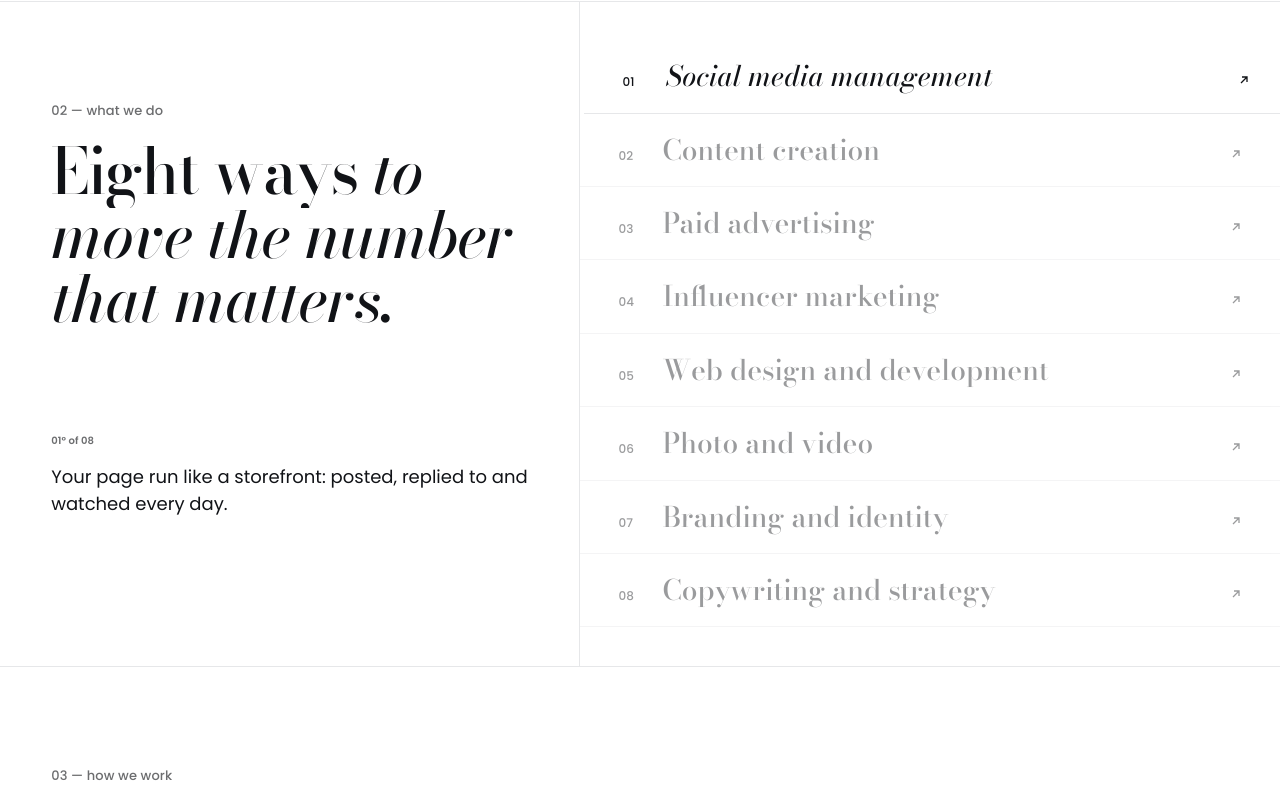
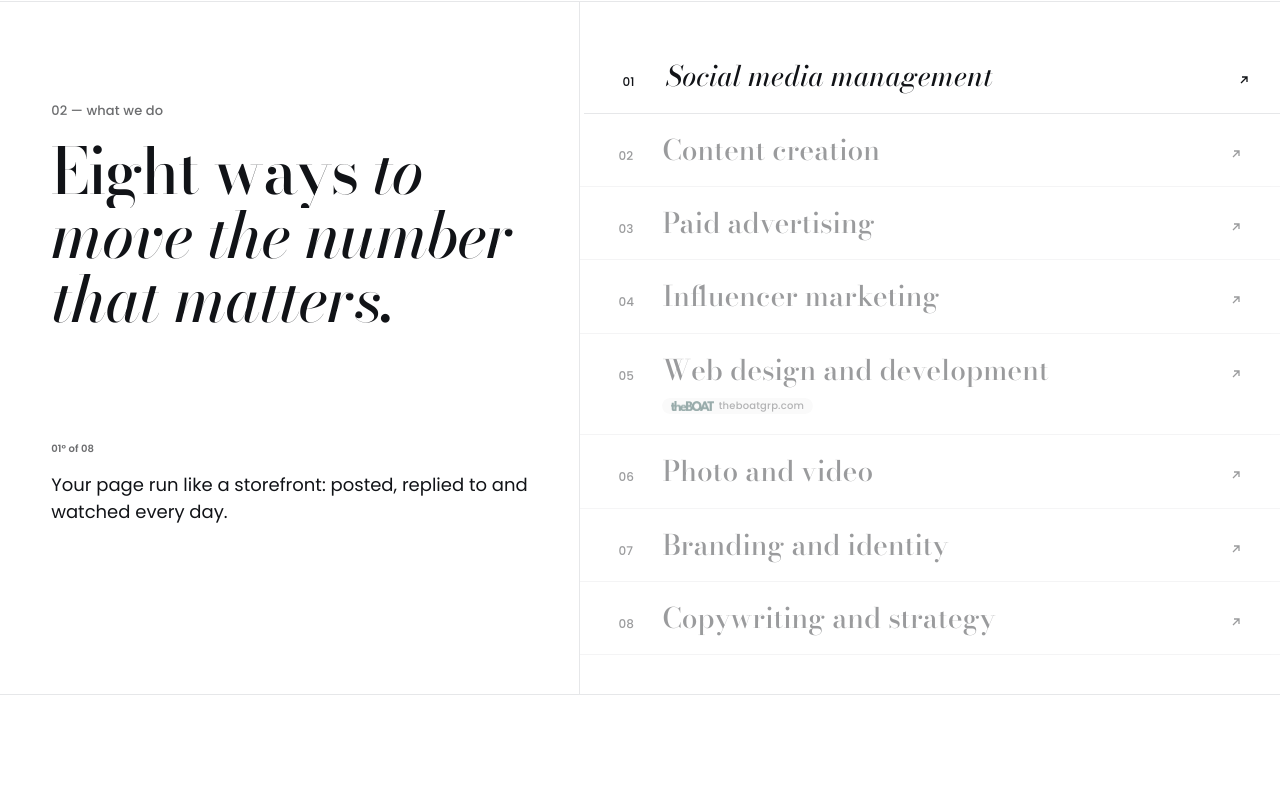
Before and after one commit to theDocklar/sevenandeighty, a Next.js app: page / in a window 1280 px wide. Shown: the part 2296-3092 px from the top of the page. Built offline with nearby package versions, Linux system fonts and the light colour scheme.

Commit message:
feat: add The Boat Group partnership badge and link to Web design and development in What We Do section

```diff
--- a/src/components/sections/ServicesSection.tsx
+++ b/src/components/sections/ServicesSection.tsx
@@ -78,7 +78,7 @@ export function ServicesSection() {
             display: "flex",
             flexDirection: "column",
             gap: "14px",
-            minHeight: "130px",
+            minHeight: "150px",
           }}
         >
           <AnimatePresence mode="wait">
@@ -104,10 +104,73 @@ export function ServicesSection() {
                 style={{
                   font: "400 18px/1.5 'Poppins',sans-serif",
                   textWrap: "pretty",
+                  color: "#111317",
                 }}
               >
                 {SVC[activeSvc][1]}
               </div>
+
+              {/* The Boat Group partnership badge for Web design and development (index 4) */}
+              {activeSvc === 4 && (
+                <motion.a
+                  href="https://theboatgrp.com"
+                  target="_blank"
+                  rel="noopener noreferrer"
+                  initial={{ opacity: 0, scale: 0.95 }}
+                  animate={{ opacity: 1, scale: 1 }}
+                  transition={{ duration: 0.3, delay: 0.1 }}
+                  style={{
+                    marginTop: "6px",
+                    display: "inline-flex",
+                    alignItems: "center",
+                    gap: "8px",
+                    padding: "8px 16px",
+                    borderRadius: "99px",
+                    background: "rgba(17,19,23,.04)",
+                    border: "1px solid rgba(17,19,23,.12)",
+                    textDecoration: "none",
+                    color: "#111317",
+                    font: "500 11px/1 'Poppins',sans-serif",
+                    letterSpacing: ".01em",
+                    textTransform: "lowercase",
+                    alignSelf: "flex-start",
+                    transition: "all .2s ease",
+                  }}
+                  onMouseEnter={(e) => {
+                    e.currentTarget.style.background = "#111317";
+                    e.currentTarget.style.color = "#FFFFFF";
+                    e.currentTarget.style.borderColor = "#111317";
+                  }}
+                  onMouseLeave={(e) => {
+                    e.currentTarget.style.background = "rgba(17,19,23,.04)";
+                    e.currentTarget.style.color = "#111317";
+                    e.currentTarget.style.borderColor = "rgba(17,19,23,.12)";
+                  }}
+                >
+                  <span style={{ opacity: 0.75 }}>Engineered in partnership with</span>
+                  <img
+                    src="/partners/theboat.png"
+                    alt="The Boat Group"
+                    style={{
+                      height: "13px",
+                      width: "auto",
+                      display: "inline-block",
+                      objectFit: "contain",
+                    }}
+                  />
+                  <span style={{ fontWeight: 600 }}>theboatgrp.com</span>
+                  <svg
+                    width="10"
+                    height="10"
+                    viewBox="0 0 12 12"
+                    fill="none"
+                    stroke="currentColor"
+                    strokeWidth="1.4"
+                  >
+                    <path d="M3 9L9 3M4 3h5v5" />
+                  </svg>
+                </motion.a>
+              )}
             </motion.div>
           </AnimatePresence>
         </div>
@@ -160,9 +223,36 @@ export function ServicesSection() {
                   lineHeight: 1.15,
                   fontStyle: isActive ? "italic" : "normal",
                   transition: "font-style .2s ease",
+                  display: "flex",
+                  alignItems: "center",
+                  gap: "12px",
+                  flexWrap: "wrap",
                 }}
               >
-                {x[0]}
+                <span>{x[0]}</span>
+                {i === 4 && (
+                  <span
+                    style={{
+                      display: "inline-flex",
+                      alignItems: "center",
+                      gap: "5px",
+                      font: "500 10px/1 'Poppins',sans-serif",
+                      fontStyle: "normal",
+                      letterSpacing: ".02em",
+                      background: "rgba(17,19,23,.05)",
+                      padding: "3px 9px",
+                      borderRadius: "99px",
+                      color: "rgba(17,19,23,.75)",
+                    }}
+                  >
+                    <img
+                      src="/partners/theboat.png"
+                      alt="The Boat Group"
+                      style={{ height: "10px", width: "auto" }}
+                    />
+                    theboatgrp.com
+                  </span>
+                )}
               </span>
               <motion.svg
                 animate={{ x: isActive ? 4 : 0 }}
```
